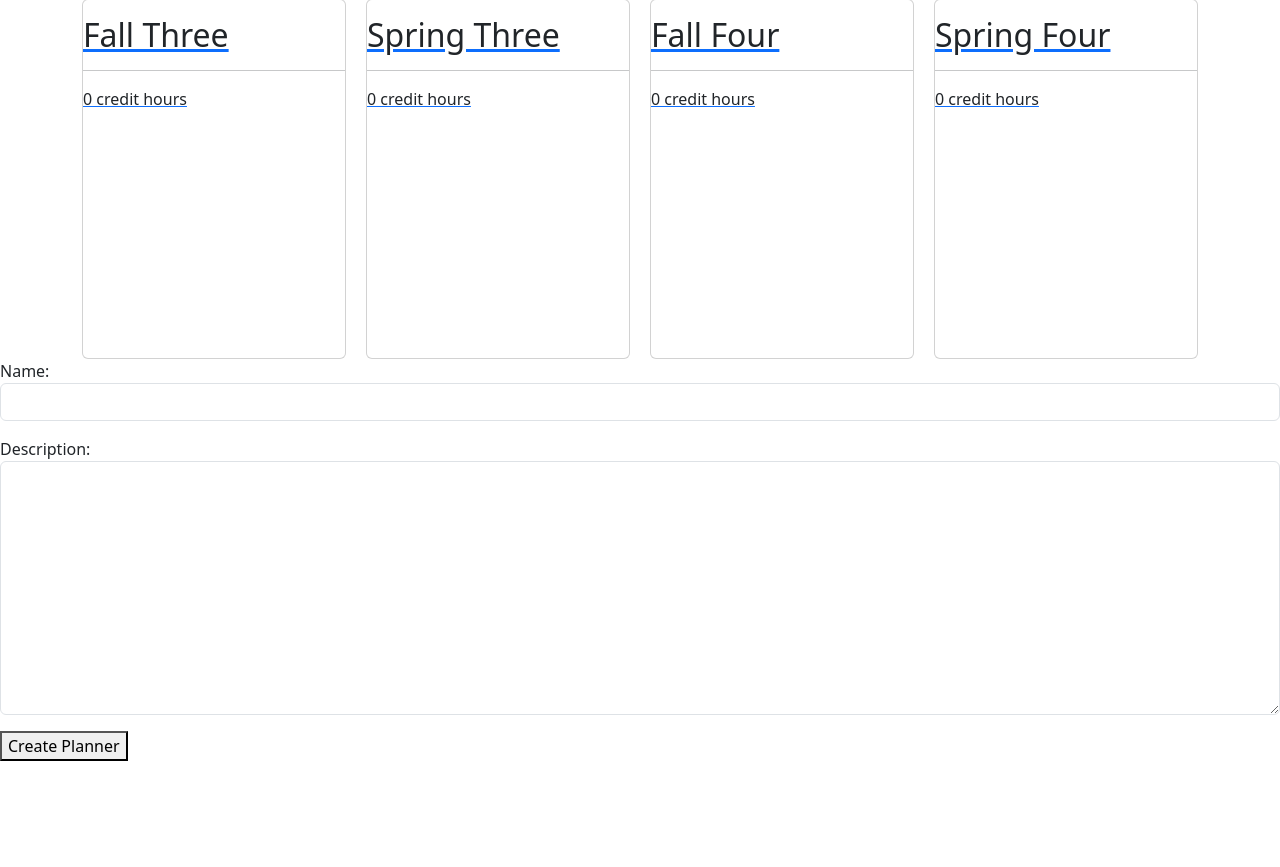
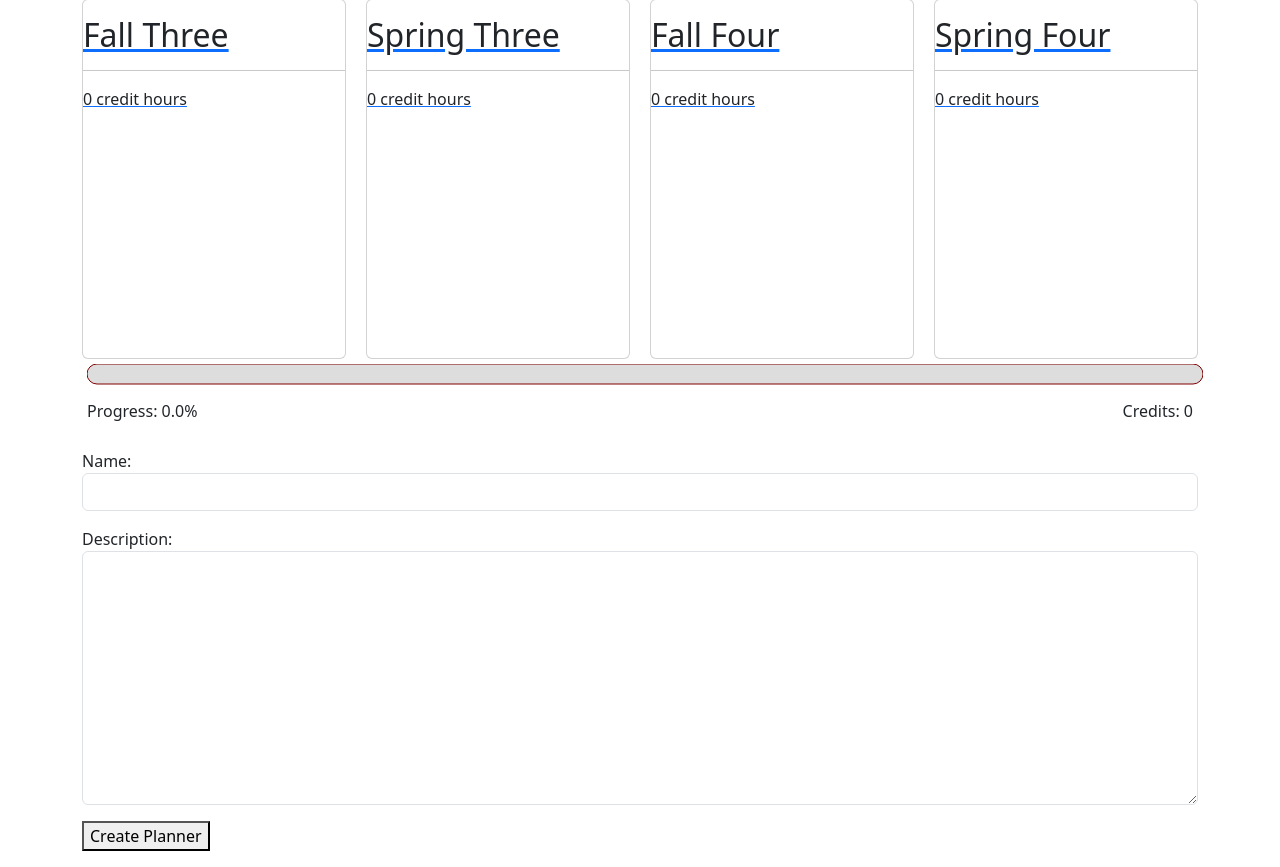
Before and after one commit to shipmaal/swe-django-deployment, a Django app: page /create-plan/ in a window 1280 px wide. Shown: the part 389-1256 px from the top of the page. Before the commit the page ends 1150 px from the top, so only its background shows below. Run offline with Django 5.2, Linux system fonts and the light colour scheme; a user stored in the database is signed in; tables that the repository leaves empty hold one stand-in row (values such as "Sample post"); some libraries are stand-ins or nearby versions.

Commit message:
added progress line for each plan

```diff
--- a/student_planner/planner/templates/planner/create_plan.html
+++ b/student_planner/planner/templates/planner/create_plan.html
@@ -22,10 +22,10 @@
   </head>
   <body>
     <section class="features">
-
         {% for planner in planners %}
+          <div class="container">
             <h1>{{ planner.name }}</h1>
-          <div class="container grid-container">
+            <div class="grid-container">
             {% for semester_name, semester in planner.semesters %}
             <a href="/plan-semester/{{semester.pk}}">
                 <div class="card" style="min-height:360px;">
@@ -46,12 +46,37 @@
               </a>
             {% endfor %}
             </div>
+            <div style="width: 100%; overflow: visible;">
+              <svg width="100%" height="30" style="margin: 5px">
+                  <rect width="100%" height="20" style="stroke: maroon; fill: #ddd;" rx="10" />
+                  <rect id='progress{{forloop.counter}}' width="50%" height="20" style="fill: maroon;" rx="10" />
+              </svg>
+              <div style="height: 30px">
+                <p style="float: left; margin-left: 5px;">Progress: {{ planner.progress_perc }}%</p>
+                <p style="float: right; margin-right: 5px;">Credits: {{ planner.progress_value }}</p>
+              </div>
+            </div>
+        </div>
         {% endfor %}
       </section>
+      <div style='padding: 10px'></div>
+      <div class='container'>
         <form method="post">
           {% csrf_token %}
           {{ form.as_p }}
           <button type="submit">Create Planner</button>
         </form>
+      </div>
+    <script>
+      var progresses = document.querySelectorAll('[id^="progress"]');
+
+      var progressData = {{ progress_data|safe }};
+
+      progresses.forEach(function(progress) {
+          // Use the data in JavaScript
+          var width = progressData[progress.id] / 120 * 100;
+          progress.style.width = width + '%';
+      });
+    </script>
 </body>
 </html>
--- a/student_planner/planner/views.py
+++ b/student_planner/planner/views.py
@@ -87,6 +87,8 @@ class CreatePlanView(FormView) :
         student = Student.objects.get(email=self.request.user.email)
         planners = Planner.objects.filter(student=student)
 
+        progress_data = {}
+
         if not planners:
             # Create empty semesters first
             semesters = [Semester.objects.create(credit_hours=0) for _ in range(8)]
@@ -106,7 +108,7 @@ class CreatePlanView(FormView) :
 
             planners = Planner.objects.filter(student=student)
 
-        for planner in planners:
+        for i, planner in enumerate(planners, start = 1):
             planner.semesters = [
                 ('fall_one', planner.fall_one),
                 ('spring_one', planner.spring_one),
@@ -117,13 +119,20 @@ class CreatePlanView(FormView) :
                 ('fall_four', planner.fall_four),
                 ('spring_four', planner.spring_four),
             ]
+
+            progress_data[f'progress{i}'] = sum([sem[1].credit_hours for sem in planner.semesters])
+            planner.progress_key = f'progress{i}'
+            planner.progress_value = progress_data[planner.progress_key]
+            planner.progress_perc = planner.progress_value / 120 * 100
+
+        context['progress_data'] = progress_data
         context['planners'] = planners
         '''
         This is where we do the major checking.
         -> Pull the json files for the associated majors to the current student
         -> Go through each of our semesters
         -> Check each course against each json file
-        -> for each one fulfilled we incriment
+        -> for each one fulfilled we increment
         '''
 
         return context
```
Lines whose indentation alone changed are shown as unchanged.
